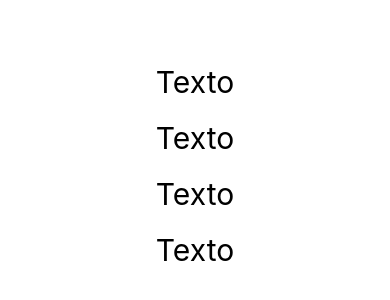
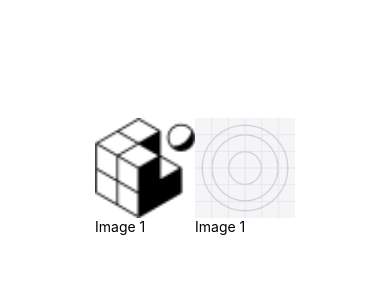
Before and after one commit to CalvaryBloom/tarea3_pmdm, a React Native app: screen / in a window 390 px wide. Shown: the part 246-546 px from the top of the page. Built offline with nearby package versions, Linux system fonts and the light colour scheme.

Commit message:
Ejercicio 2

```diff
--- a/App.js
+++ b/App.js
@@ -3,68 +3,57 @@
 * AUTOR: BORJA PARDO JUANES
 * FECHA: 07/10/2025
 *
-* Apartado 1:
-* Sin emplear arrays en los estados y utilizando una única función para
-* manejar los cuatro eventos, implementa las instrucciones necesarias para
-* que cuando el usuario pulse sobre cualquier componente Text, se cambie el texto
-* contenido en ese componente. Si vuelve a pulsar sobre el mismo componente,
-* volverá al valor inicial. Si vuelve a pulsar, se volverá a cambiar. Y así sucesivamente.
+* Apartado 2:
+* Sin emplear arrays en los estados y utilizando una única función para manejar
+* los dos eventos, implementa las instrucciones necesarias para que cuando el
+* usuario pulse sobre el componente Image, se cambie la imagen de ese componente y
+* el texto del componente Text ubicado debajo. Si vuelve a pulsar sobre el mismo componente,
+* ambos componentes –Image y Text-, volverán al valor inicial. Si vuelve a pulsar,
+* se volverán a cambiar. Y así sucesivamente.
+* NOTA: implementa a cada componente Image una foto de tu elección.
 */
-import { Text, View, StyleSheet, Pressable } from 'react-native';
+import { Text, Pressable, Image, View, StyleSheet } from 'react-native';
 import { useState } from 'react';
 
 export default function App() {
-  const [text1, setText1] = useState('Texto');
-  const [text2, setText2] = useState('Texto');
-  const [text3, setText3] = useState('Texto');
-  const [text4, setText4] = useState('Texto');
 
-  function handleOnPress(opcion) {
-    if (opcion === 1)
-      setText1(text1 === 'Texto' ? 'Texto cambiado' : 'Texto');
+  const [image, setImage] = useState({image: require('./assets/favicon.png'), text:'Image 1'});
+  const [imageTwo, setImageTwo] = useState({image: require('./assets/icon.png'), text:'Image 1'});
 
-    if (opcion === 2)
-      setText2(text2 === 'Texto' ? 'Texto cambiado' : 'Texto');
-
-    if (opcion === 3)
-      setText3(text3 === 'Texto' ? 'Texto cambiado' : 'Texto');
-
-    if (opcion === 4)
-      setText4(text4 === 'Texto' ? 'Texto cambiado' : 'Texto');
+  function handleOnPress(number){
+    if (number === 0 && image.text === 'Image 1')
+      setImage({image: require('./assets/icon.png'), text:'Image 2'});
+    else if (number === 0 && image.text === 'Image 2')
+      setImage({image: require('./assets/favicon.png'), text:'Image 1'});
+    else if (number === 1 && imageTwo.text === 'Image 2')
+      setImageTwo({image: require('./assets/favicon.png'), text:'Image 1'});
+    else if (number === 1 && imageTwo.text === 'Image 1')
+      setImageTwo({image: require('./assets/icon.png'), text:'Image 2'});
   }
 
   return (
-    <View style={styles.container}>
-      <Text style={styles.text} onPress={() => handleOnPress(1)}>
-        {text1}
-      </Text>
-
-      <Text style={styles.text} onPress={() => handleOnPress(2)}>
-        {text2}
-      </Text>
-
-      <Text style={styles.text} onPress={() => handleOnPress(3)}>
-        {text3}
-      </Text>
-
-      <Text style={styles.text} onPress={() => handleOnPress(4)}>
-        {text4}
-      </Text>
-
+    <View style={styles.containerRow}>
+      <Pressable onPress={() => handleOnPress(0)}>
+        <Image style={styles.image} source={image.image} />
+        <Text>{image.text}</Text>
+      </Pressable>
+      <Pressable onPress={() => handleOnPress(1)}>
+        <Image style={styles.image} source={imageTwo.image} />
+        <Text>{imageTwo.text}</Text>
+      </Pressable>
     </View>
   );
 }
-
 const styles = StyleSheet.create({
-  container: {
+  containerRow: {
     flex: 1,
     backgroundColor: 'white',
     alignItems: 'center',
     justifyContent: 'center',
+    flexDirection: 'row',
   },
-
-  text: {
-    fontSize: 30,
-    marginBottom: 20,
+  image: {
+    width: 100,
+    height: 100
   },
 });
```
